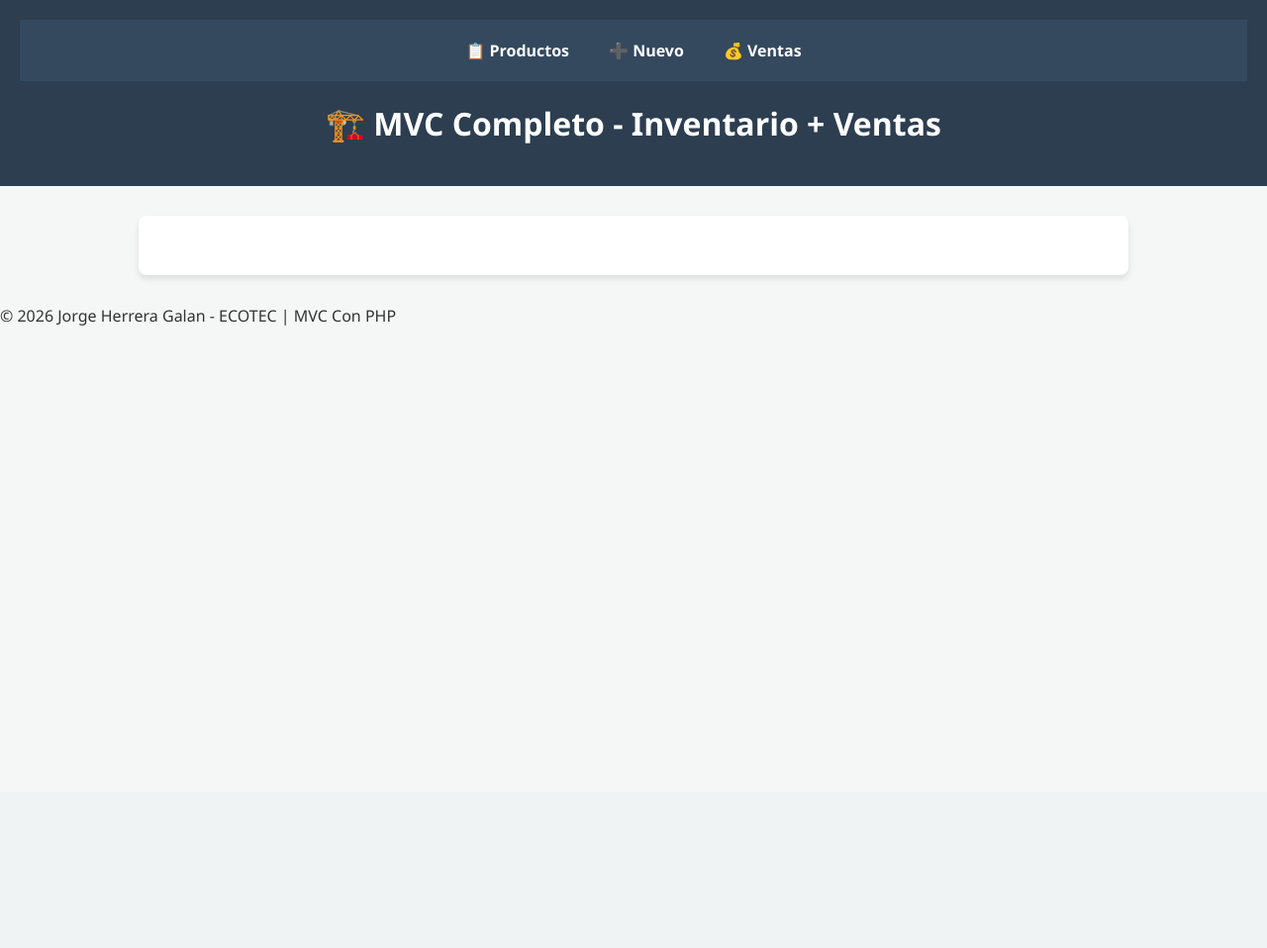
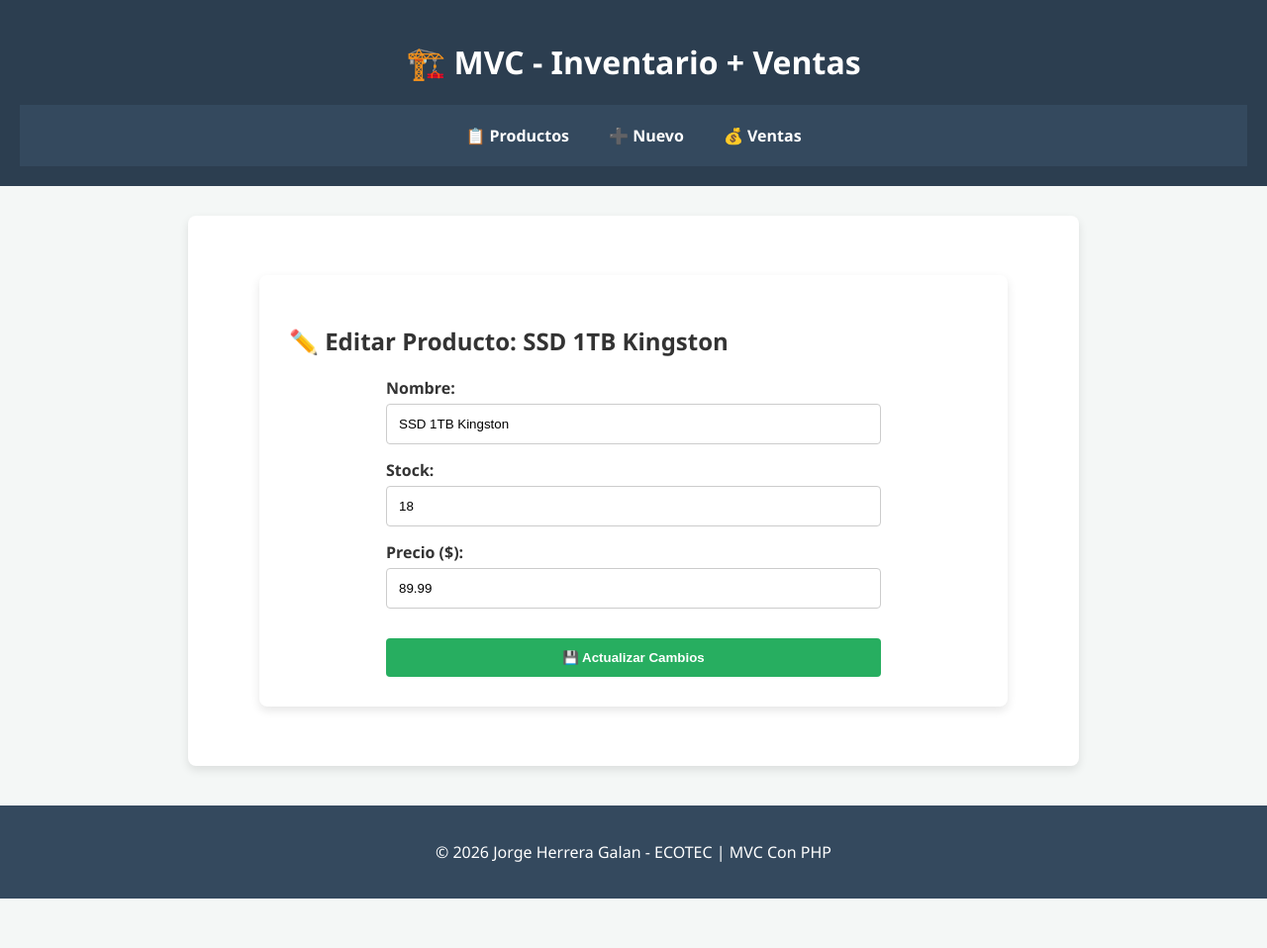
Before and after one commit to joherrera-01/jorge_herrera_actividad2, a PHP site: page /index.php?c=productos&a=edit&id=5 in a window 1280 px wide. Shown: the whole page at 99% size. Before the commit the page ends 329 px from the top, so only its background shows below. Run offline with PHP 8.4, Linux system fonts and the light colour scheme; data comes from the database, SQL or seed files in the repository; tables that the repository leaves empty or names only in its code hold one stand-in row (values such as "Sample post").

Commit message:
guardar datos productos - categorias

```diff
--- a/assets/css/style.css
+++ b/assets/css/style.css
@@ -1,46 +1,90 @@
-/* 1. Reset básico y Tipografía */
+/* 1. Reset y Estilos Globales */
 * { box-sizing: border-box; }
 body {
     font-family: 'Segoe UI', Tahoma, Geneva, Verdana, sans-serif;
     background-color: #f4f7f6;
     margin: 0;
     padding: 0;
+    padding-bottom: 50px;
     color: #333;
 }
 
-/* 2. Layout y Menú */
+/* 2. Cabecera y Menú */
 header { background: #2c3e50; color: white; padding: 20px; text-align: center; }
 .menu { background: #34495e; padding: 10px; display: flex; justify-content: center; gap: 20px; }
 .menu a { color: white; text-decoration: none; font-weight: bold; padding: 10px; transition: 0.3s; }
 .menu a:hover { background: #1abc9c; border-radius: 5px; }
 
-/* 3. Contenedor principal */
-.container { width: 90%; max-width: 1000px; margin: 30px auto; background: white; padding: 30px; border-radius: 8px; box-shadow: 0 4px 6px rgba(0,0,0,0.1); }
+/* 3. Contenedor Principal (El secreto para que no se estire) */
+.container {
+    width: 90%;
+    max-width: 900px;
+    margin: 30px auto; /* El 'auto' es lo que centra el bloque en la pantalla */
+    background: white;
+    padding: 30px;
+    border-radius: 8px;
+    box-shadow: 0 4px 10px rgba(0,0,0,0.1);
+}
 
-/* 4. Tabla profesional */
-table { width: 100%; border-collapse: collapse; margin-top: 20px; }
+/* 4. Tablas */
+table {
+    width: 100%;
+    border-collapse: collapse;
+    margin-top: 20px;
+}
 th, td { padding: 15px; text-align: left; border-bottom: 1px solid #ddd; }
 th { background-color: #34495e; color: white; }
 tr:hover { background-color: #f1f1f1; }
 
-/* 5. Botones y Acciones */
+/* 5. Formularios */
+form {
+    max-width: 500px; /* Ancho máximo para formularios */
+    margin: 0 auto;   /* Centrado */
+}
+.form-group { margin-bottom: 15px; text-align: left; }
+label { display: block; font-weight: bold; margin-bottom: 5px; }
+input {
+    width: 100%;
+    padding: 12px;
+    border: 1px solid #ccc;
+    border-radius: 4px;
+    box-sizing: border-box; /* Importante para que el padding no desborde */
+}
+button {
+    width: 100%;
+    background: #27ae60;
+    color: white;
+    border: none;
+    padding: 12px;
+    margin-top: 15px;
+    border-radius: 4px;
+    cursor: pointer;
+    font-weight: bold;
+}
+footer {
+    text-align: center; /* Esto centra el texto horizontalmente */
+    padding: 20px;
+    background-color: #34495e; /* Opcional: para que combine con el menú */
+    color: white;
+    margin-top: 40px;
+}
+button:hover { background: #219150; }
+
+/* 6. Botones de acción en tabla */
 .btn-edit, .btn-delete, .btn-sell {
-    padding: 6px 12px; border-radius: 4px; text-decoration: none; font-size: 0.9em; display: inline-block;
+    padding: 5px 10px; border-radius: 4px; text-decoration: none; font-size: 0.9em; display: inline-block;
 }
 .btn-edit { background: #3498db; color: white; }
 .btn-delete { background: #e74c3c; color: white; }
 .btn-sell { background: #27ae60; color: white; }
-.btn-edit:hover, .btn-delete:hover, .btn-sell:hover { opacity: 0.8; }
 
-/* 6. Utilidades */
+/* 7. Estados y errores */
 .success { background: #d4edda; color: #155724; padding: 15px; border-radius: 5px; margin-bottom: 20px; }
 .error { background: #f8d7da; color: #721c24; padding: 15px; border-radius: 5px; margin-bottom: 20px; }
 .low-stock { color: #e74c3c; font-weight: bold; }
-.form-group { margin-bottom: 15px; }
-input { width: 100%; padding: 10px; margin-top: 5px; border: 1px solid #ccc; border-radius: 4px; }
-button { background: #27ae60; color: white; border: none; padding: 10px 20px; border-radius: 4px; cursor: pointer; }
 
-/* 7. Responsivo */
+/* 8. Responsivo */
 @media (max-width: 600px) {
     .menu { flex-direction: column; align-items: center; }
+    .container { width: 95%; padding: 15px; }
 }
--- a/controllers/ProductoController.php
+++ b/controllers/ProductoController.php
@@ -1,7 +1,7 @@
 <?php
 require_once 'models/Producto.php';
 require_once 'helpers/Validator.php';
-require_once 'views/layouts/header.php';
+
 
 class ProductoController {
     private $model;
@@ -38,13 +38,15 @@ class ProductoController {
 
     public function edit() {
         $id = $_GET['id'] ?? 0;
+    // 1. Obtenemos el producto de la BD
     $producto = $this->model->find($id);
+
+    // 2. Si no existe, volvemos a la lista
     if (!$producto) header('Location: ?c=productos&a=index');
 
     $errors = [];
     if ($_POST) {
-            $errors = $this->validator->validateProducto($_POST);
-            if (empty($errors)) {
+        // ... (Aquí va tu lógica de validación y actualización) ...
         $data = [
             'nombre' => $this->validator->sanitize($_POST['nombre']),
             'stock' => (int)$_POST['stock'],
@@ -55,7 +57,7 @@ class ProductoController {
             exit;
         }
     }
-        }
+    // 3. Cargar la vista (aquí es donde la variable $producto llega a edit.php)
     include 'views/productos/edit.php';
     }
 
@@ -66,4 +68,3 @@ class ProductoController {
     }
 }
 ?>
-<?php require_once 'views/layouts/footer.php'; ?>
--- a/controllers/VentaController.php
+++ b/controllers/VentaController.php
@@ -1,29 +1,34 @@
 <?php
 require_once 'models/Venta.php';
-require_once 'views/layouts/header.php';
+require_once 'models/Producto.php';
 
 class VentaController {
     private $model;
+    private $prodModel;
 
     public function __construct($pdo) {
         $this->model = new Venta($pdo);
+        $this->prodModel = new Producto($pdo);
     }
 
     public function index() {
-        $id = $_GET['id'] ?? 0;
-        $producto = $this->model->getProducto($id);
-
-        if ($_POST && isset($_POST['vender'])) {
-            $cantidad = (int)$_POST['cantidad'];
-            if ($cantidad > 0 && $cantidad <= $producto->stock) {
-                $this->model->vender($id, $cantidad);
-                $mensaje = "¡Venta exitosa! -$cantidad stock";
-            } else {
-                $error = "Cantidad inválida (max: {$producto->stock})";
-            }
-        }
+        $ventas = $this->model->all();
         include 'views/ventas/index.php';
     }
+
+    public function crear() {
+    $id = $_GET['id'] ?? 0;
+    $producto = $this->prodModel->find($id);
+
+    if ($_POST) {
+        try {
+            $this->model->registrar($id, (int)$_POST['cantidad'], $producto->precio);
+            header('Location: ?c=ventas&a=index&ok=1');
+            exit;
+        } catch (Exception $e) {
+            $error = $e->getMessage(); // Capturamos el error de validación
+        }
+    }
+    include 'views/ventas/crear.php';
 }
-?>
-<?php require_once 'views/layouts/footer.php'; ?>
+}
--- a/models/Producto.php
+++ b/models/Producto.php
@@ -7,8 +7,11 @@ class Producto {
     }
 
     public function all() {
-        $stmt = $this->pdo->query("SELECT * FROM productos ORDER BY id DESC");
-        return $stmt->fetchAll();
+    $stmt = $this->pdo->query("SELECT p.*, c.nombre as categoria_nombre
+                               FROM productos p
+                               LEFT JOIN categorias c ON p.categoria_id = c.id
+                               ORDER BY p.id DESC");
+    return $stmt->fetchAll();
     }
 
     public function find($id) {
--- a/models/Venta.php
+++ b/models/Venta.php
@@ -1,20 +1,45 @@
 <?php
 class Venta {
     private $pdo;
-
     public function __construct($pdo) {
         $this->pdo = $pdo;
+        }
+     public function all() {
+        $stmt = $this->pdo->query("SELECT v.*, p.nombre as producto_nombre
+                                   FROM ventas v
+                                   JOIN productos p ON v.producto_id = p.id
+                                   ORDER BY v.fecha DESC");
+        return $stmt->fetchAll();
     }
+    public function registrar($producto_id, $cantidad, $precio) {
+        // Validaciones de negocio
+        if ($cantidad <= 0) throw new Exception("La cantidad debe ser mayor a 0.");
 
-    public function vender($producto_id, $cantidad) {
-        $stmt = $this->pdo->prepare("UPDATE productos SET stock = stock - ? WHERE id = ? AND stock >= ?");
-        return $stmt->execute([$cantidad, $producto_id, $cantidad]);
-    }
+        try {
+            $this->pdo->beginTransaction();
 
-    public function getProducto($id) {
-        $stmt = $this->pdo->prepare("SELECT * FROM productos WHERE id = ?");
-        $stmt->execute([$id]);
-        return $stmt->fetch();
+            // 1. Verificamos stock actual dentro de la transacción
+            $stmt = $this->pdo->prepare("SELECT stock FROM productos WHERE id = ? FOR UPDATE");
+            $stmt->execute([$producto_id]);
+            $producto = $stmt->fetch();
+
+            if (!$producto || $producto->stock < $cantidad) {
+                throw new Exception("Stock insuficiente para esta venta.");
+            }
+
+            // 2. Insertamos la venta
+            $stmt = $this->pdo->prepare("INSERT INTO ventas (producto_id, cantidad, precio_unitario, total) VALUES (?, ?, ?, ?)");
+            $stmt->execute([$producto_id, $cantidad, $precio, ($cantidad * $precio)]);
+
+            // 3. Descontamos el stock
+            $stmt = $this->pdo->prepare("UPDATE productos SET stock = stock - ? WHERE id = ?");
+            $stmt->execute([$cantidad, $producto_id]);
+
+            $this->pdo->commit();
+            return true;
+        } catch (Exception $e) {
+            $this->pdo->rollBack();
+            throw $e; // Lanzamos el error para que el controlador lo muestre
+        }
     }
 }
-?>
--- a/views/layouts/footer.php
+++ b/views/layouts/footer.php
@@ -1,7 +1,8 @@
-    <script src="../assets/js/app.js"></script>
-</main>
+</div> <!-- CERRAMOS EL CONTENEDOR AQUÍ -->
+
 <footer>
     <p>&copy; 2026 Jorge Herrera Galan - ECOTEC | MVC Con PHP</p>
 </footer>
+<script src="/jorge_herrera_actividad2/assets/js/app.js"></script>
 </body>
 </html>
--- a/views/layouts/header.php
+++ b/views/layouts/header.php
@@ -2,17 +2,19 @@
 <html lang="es">
 <head>
     <meta charset="UTF-8">
-    <meta name="viewport" content="width=device-width, initial-scale=1.0">
-    <title>Sistema MVC - Jorge Herrera ECOTEC</title>
+    <title>Sistema MVC - Jorge Herrera</title>
     <link rel="stylesheet" href="/jorge_herrera_actividad2/assets/css/style.css">
 </head>
 <body>
 <header>
+    <h1>🏗️ MVC - Inventario + Ventas</h1>
     <nav class="menu">
         <a href="?c=productos&a=index">📋 Productos</a>
-        <a href="?c=productos&a=create">➕ Nuevo</a>
+        <?php
+        $modulo = $_GET['c'] ?? 'productos';
+        echo ($modulo == 'ventas') ? '<a href="?c=productos&a=index">🛒 Ir a Productos</a>' : '<a href="?c=productos&a=create">➕ Nuevo</a>';
+        ?>
         <a href="?c=ventas&a=index">💰 Ventas</a>
     </nav>
-    <h1>🏗️ MVC Completo - Inventario + Ventas</h1>
 </header>
-<main class="container">
+<div class="container"> <!-- ABRIMOS EL CONTENEDOR AQUÍ -->
--- a/views/productos/edit.php
+++ b/views/productos/edit.php
@@ -0,0 +1,34 @@
+<?php require_once 'views/layouts/header.php'; ?>
+
+<div class="container">
+    <h2>✏️ Editar Producto: <?= htmlspecialchars($producto->nombre) ?></h2>
+
+    <?php if (!empty($errors)): ?>
+        <div class="error">
+            <?php foreach ($errors as $field => $msg): ?>
+                <p><?= ucfirst($field) ?>: <?= $msg ?></p>
+            <?php endforeach; ?>
+        </div>
+    <?php endif; ?>
+
+    <form method="POST">
+        <div class="form-group">
+            <label>Nombre:</label>
+            <input type="text" name="nombre" value="<?= htmlspecialchars($producto->nombre) ?>" required>
+        </div>
+
+        <div class="form-group">
+            <label>Stock:</label>
+            <input type="number" name="stock" min="0" value="<?= $producto->stock ?>" required>
+        </div>
+
+        <div class="form-group">
+            <label>Precio ($):</label>
+            <input type="number" name="precio" min="0.01" step="0.01" value="<?= $producto->precio ?>" required>
+        </div>
+
+        <button type="submit">💾 Actualizar Cambios</button>
+    </form>
+</div>
+
+<?php require_once 'views/layouts/footer.php'; ?>
```
Also changed, not shown: controllers/CategoriaController.php (added, +17 -0 lines), models/Categoria.php (added, +10 -0 lines), views/productos/create.php (+13 -3 lines), views/productos/index.php (+25 -5 lines), views/ventas/crear.php (added, +14 -0 lines), views/ventas/index.php (+18 -0 lines), README.md. Lines whose indentation alone changed are shown as unchanged.
